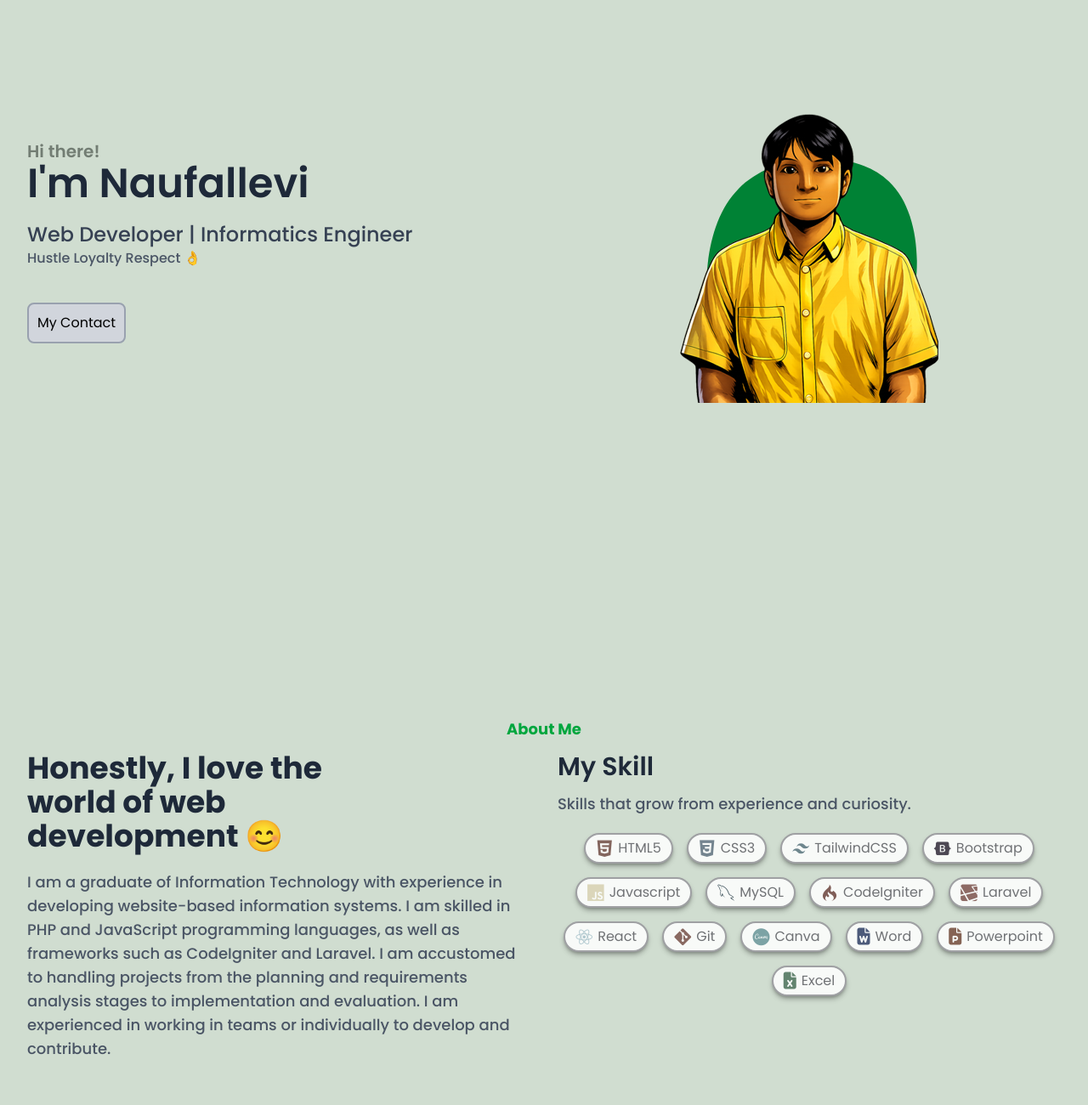
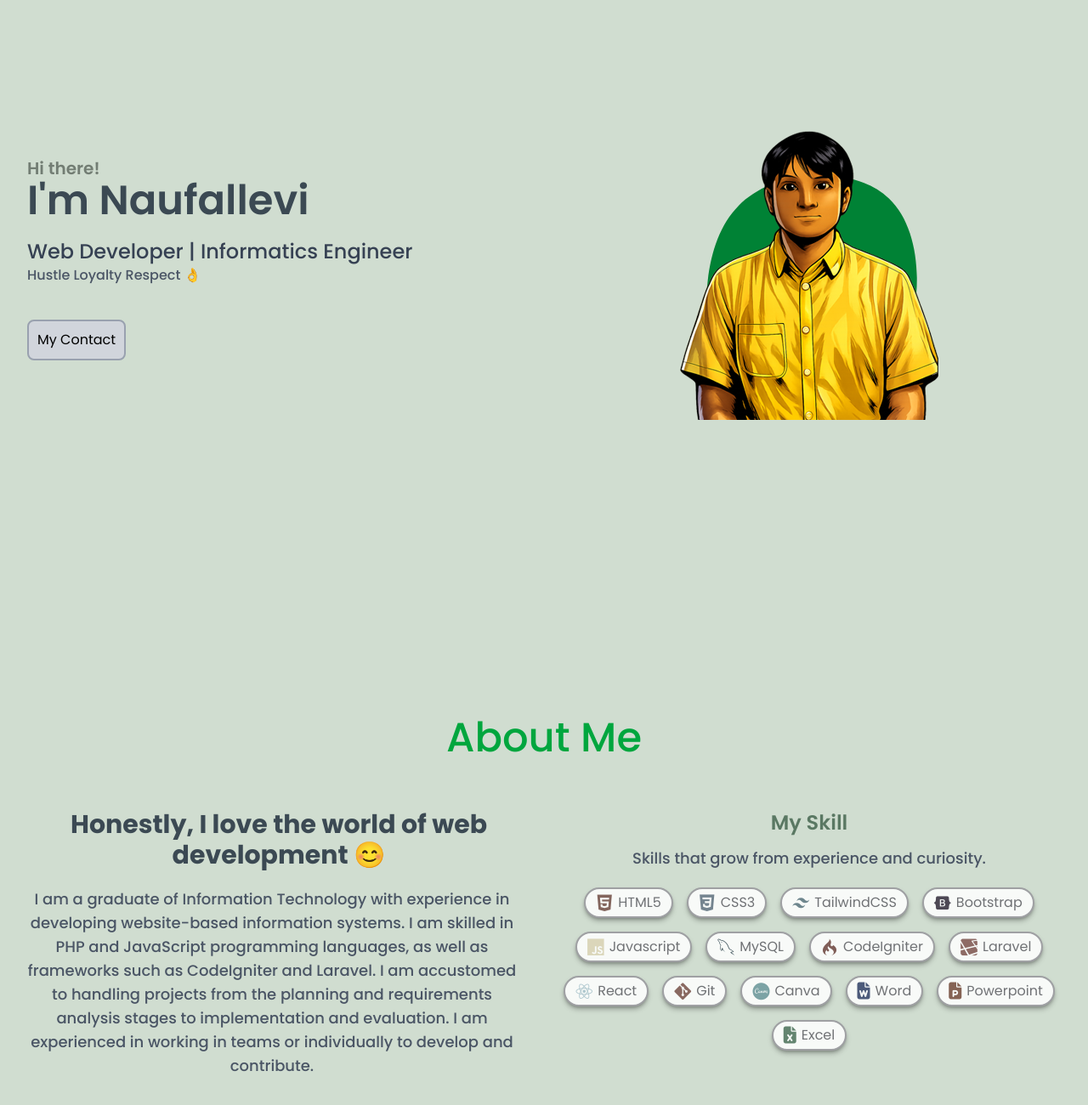
Before and after one commit to naufallevi/tailwind_portfolio, a website: page public/index.html in a window 1280 px wide. Shown: the part 116-1416 px from the top of the page at 85% size. Drawn offline with nearby package versions, Linux system fonts and the light colour scheme.

Commit message:
fix hero and about me sections

```diff
--- a/public/index.html
+++ b/public/index.html
@@ -15,13 +15,13 @@
   </head>
   <body class="font-poppins bg-body">
     <!-- HERO -->
-    <section id="home" class="h-screen">
+    <section id="home" class="h-screen pt-10">
       <div class="container h-full">
         <div class="flex flex-wrap items-center h-full">
           <div class="w-full self-center px-4 lg:w-1/2 max-lg:-mb-15">
-            <h1 class="text-base font-semibold text-primary md:text-xl">
+            <h1 class="text-base font-semibold text-green1 md:text-xl">
               Hi there!
-              <span class="block text-4xl text-dark mb-5 lg:text-5xl"> I'm Naufallevi </span>
+              <span class="block text-4xl text-green2 mb-5 lg:text-5xl"> I'm Naufallevi </span>
             </h1>
             <h2 class="font-medium text-lg text-gray-700 lg:text-2xl">Web Developer | Informatics Engineer</h2>
             <p class="font-medium text-gray-600 mb-10">Hustle Loyalty Respect 👌</p>
@@ -51,19 +51,19 @@
     <section id="about" class="pt-36">
       <div class="container">
         <div class="flex flex-wrap">
-          <h4 class="w-full text-lg font-bold text-green-600 mb-3 text-center">About Me</h4>
-          <div class="w-full px-4 lg:w-1/2">
-            <h2 class="text-3xl font-bold text-dark max-w-md mb-5 lg:text-4xl">Honestly, I love the world of web development 😊</h2>
+          <h1 class="w-full text-4xl font-medium text-green-600 mb-15 text-center lg:text-5xl">About Me</h1>
+          <div class="w-full px-4 lg:w-1/2 text-center">
+            <h2 class="text-2xl font-bold text-green2 mb-5 lg:text-3xl">Honestly, I love the world of web development 😊</h2>
             <p class="text-base font-medium text-gray-600 max-w-xl mb-5 lg:text-lg">
               I am a graduate of Information Technology with experience in developing website-based information systems. I am skilled in PHP and JavaScript programming languages, as well as frameworks such as CodeIgniter and Laravel. I am
               accustomed to handling projects from the planning and requirements analysis stages to implementation and evaluation. I am experienced in working in teams or individually to develop and contribute.
             </p>
           </div>
 
-          <div class="w-full px-4 lg:w-1/2">
-            <h3 class="text-2xl font-semibold text-dark mb-3 lg:text-3xl">My Skill</h3>
+          <div class="w-full px-4 lg:w-1/2 text-center">
+            <h3 class="text-xl font-semibold text-green3 mb-3 lg:text-2xl">My Skill</h3>
             <p class="text-base font-medium text-gray-600 mb-5 lg:text-lg">Skills that grow from experience and curiosity.</p>
-            <div class="flex flex-wrap gap-4 justify-center items-center lg:max-w-2xl mx-auto">
+            <div class="flex flex-wrap gap-4 justify-center items-center lg:max-w-2xl">
               <span class="skill-item smooth-transition"><i class="devicon-html5-plain colored text-xl me-1.5"></i>HTML5</span>
               <span class="skill-item smooth-transition"><i class="devicon-css3-plain colored text-xl me-1.5"></i>CSS3</span>
               <span class="skill-item smooth-transition"><i class="devicon-tailwindcss-plain colored text-xl me-1.5"></i>TailwindCSS</span>
--- a/src/input.css
+++ b/src/input.css
@@ -3,8 +3,9 @@
 @theme {
   --font-poppins: "Poppins", sans-serif;
   --color-body: #d0ddd0;
-  --color-primary: #727d73;
-  --color-dark: #1e2939;
+  --color-green1: #727d73;
+  --color-green2: #3B4953;
+  --color-green3: #5A7863;
   --shadow-light: 4px 4px 0 rgba(0, 0, 0, 0.8);
   --breakpoint-2xl: 1320px;
 }
@@ -15,7 +16,7 @@
   }
 
   .skill-item {
-    @apply px-3 py-1 bg-green-50 border-2 border-gray-400 shadow-md shadow-black/30 rounded-full text-gray-500 grayscale-80 flex items-center hover:-translate-y-0.5 hover:grayscale-0 hover:text-dark hover:border-green-600;
+    @apply px-3 py-1 bg-green-50 border-2 border-gray-400 shadow-md shadow-black/30 rounded-full text-gray-500 grayscale-80 flex items-center hover:-translate-y-0.5 hover:grayscale-0 hover:text-green2 hover:border-green-600;
   }
 }
 
```
Also changed, not shown: public/output.css.
